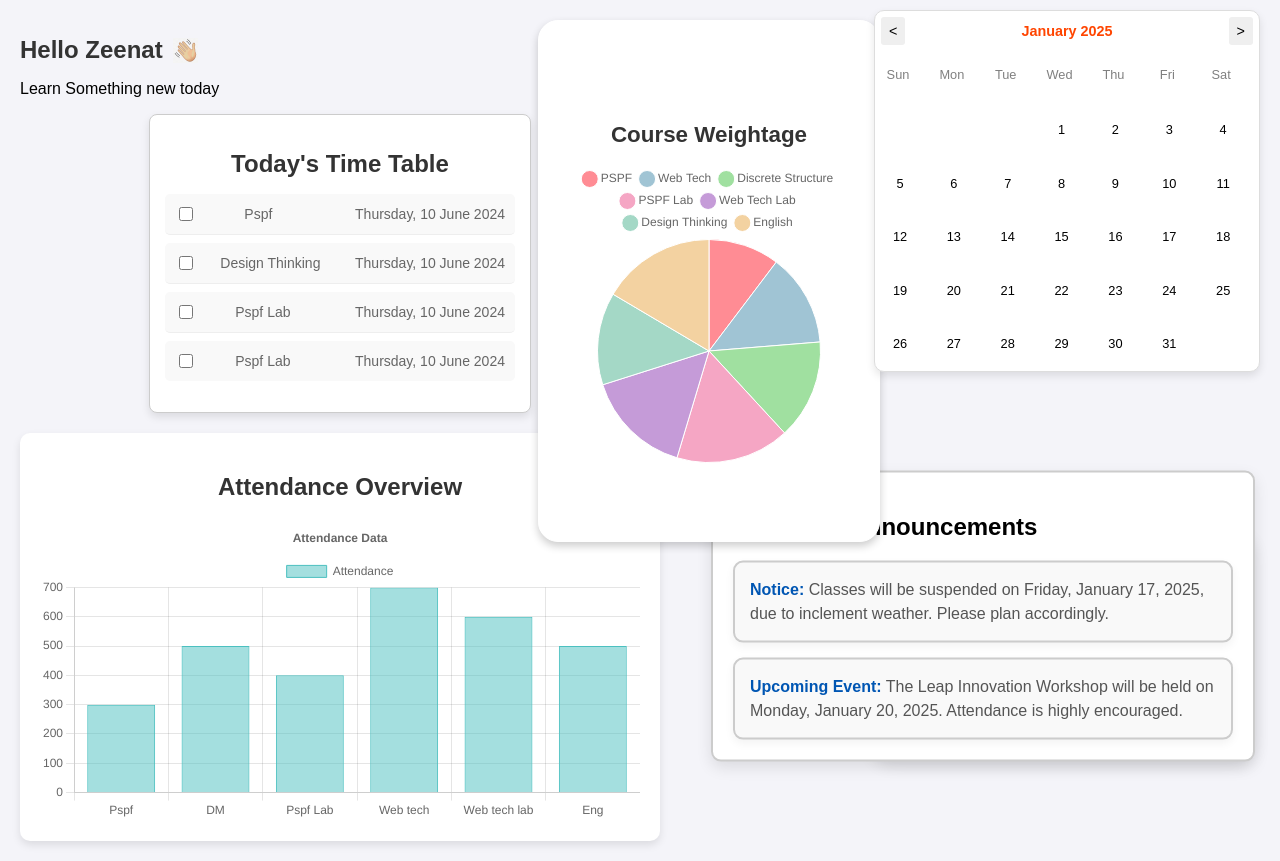
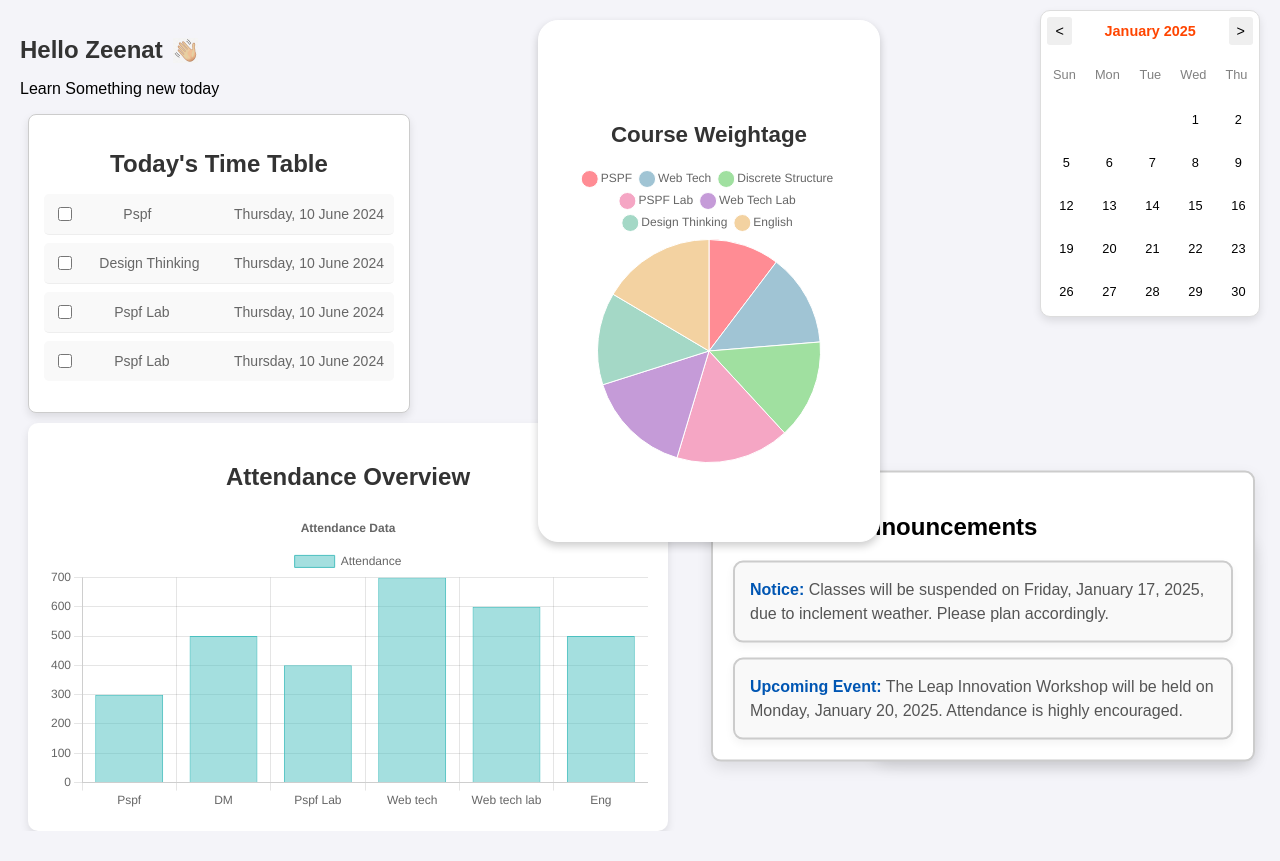
Before and after one commit to ZohaMobin/gutech-studentportal, a React (Create React App) app: page / in a window 1280 px wide. After the commit the page ends 831 px from the top, so only its background shows below. Built offline with nearby package versions, Linux system fonts and the light colour scheme.

Commit message:
better css

```diff
--- a/src/Page/Dashboard/Attendancebargraph.css
+++ b/src/Page/Dashboard/Attendancebargraph.css
@@ -9,7 +9,8 @@
     box-shadow: 0 4px 8px rgba(0, 0, 0, 0.1);
     width: 100%;
     max-width: 600px;
-    margin: 20px auto;
+    margin-left: 8px;
+    margin-top: 10px;
   }
 
   .attendance-bargraph h2 {
--- a/src/Page/Dashboard/Calendar.css
+++ b/src/Page/Dashboard/Calendar.css
@@ -15,8 +15,8 @@ body {
   background-color: #fff;
   border-radius: 10px;
   box-shadow: 0 4px 8px rgba(0, 0, 0, 0.1);
-  width: 30%;
-  height: 45%;
+  width: 17%;
+  height: auto;
   overflow: hidden;
   text-align: center;
   border: 1px solid #ddd;
--- a/src/Page/Dashboard/Todaystimetable.css
+++ b/src/Page/Dashboard/Todaystimetable.css
@@ -15,7 +15,7 @@
   background-color: #ffffff;
   max-width: 350px;
   width: 100%;
-  margin: 0 auto;
+  margin-left: 8px ;
 }
 
 .timetable-container h2 {
```
